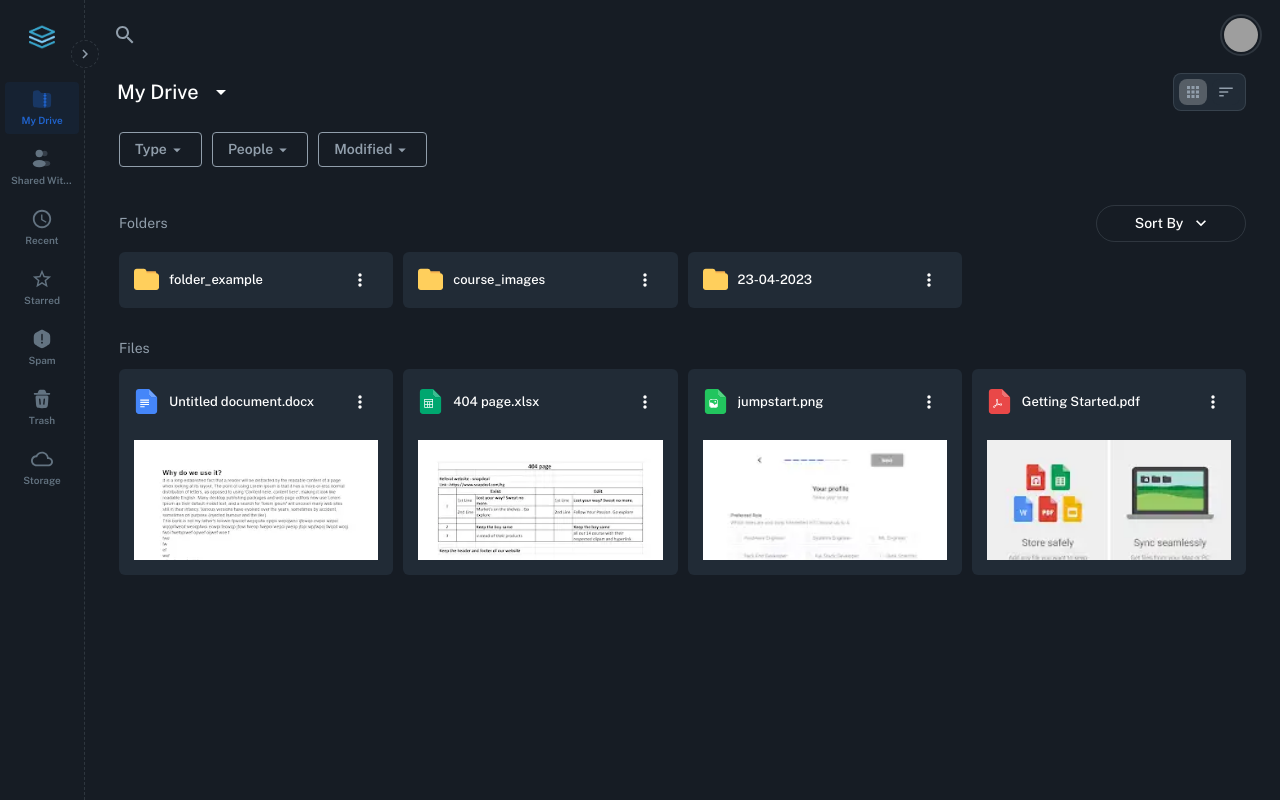
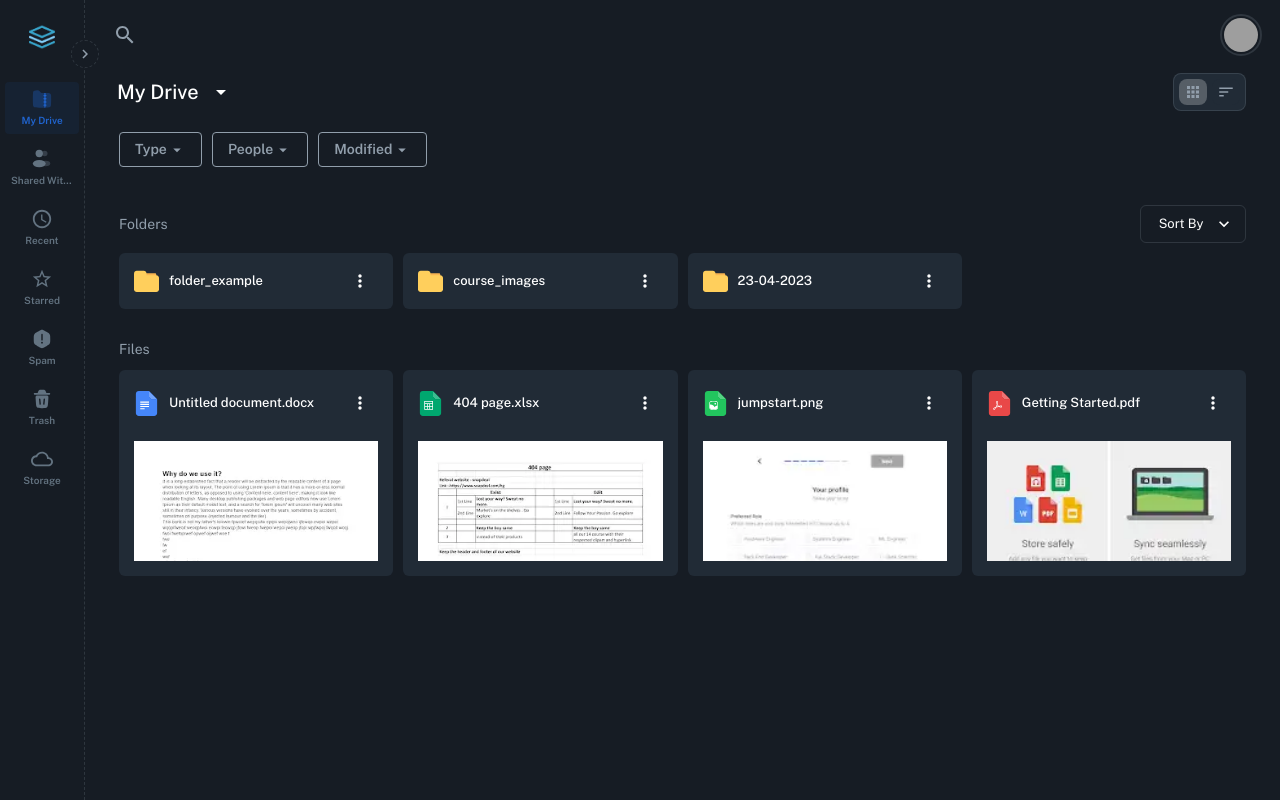
Before and after one commit to jatinnegi/stackdrive-client, a React (Vite) app: page /dashboard in a window 1280 px wide. Built offline with nearby package versions, Linux system fonts and the light colour scheme; grey boxes are pictures that could not be loaded.

Commit message:
Update sort by button styling

```diff
--- a/src/components/Sort.tsx
+++ b/src/components/Sort.tsx
@@ -1,6 +1,13 @@
 import React, { FC, useState } from "react";
 import { SortBy } from "@/redux/slices/resources";
-import { Box, Button, IconButton, Menu, MenuItem } from "@mui/material";
+import {
+  Box,
+  Button,
+  IconButton,
+  Menu,
+  MenuItem,
+  Typography,
+} from "@mui/material";
 import {
   KeyboardArrowDown as KeyboardArrowDownIcon,
   ArrowUpwardRounded as ArrowUpwordIcon,
@@ -90,23 +97,28 @@ const Sort: FC<Props> = ({ sortBy, isOrderAsc, handleSortUpdate }) => {
         sx={{
           textTransform: "capitalize",
           color: "text.primary",
-          borderRadius: "20px",
+          borderRadius: "6px",
           borderWidth: "1px",
           borderStyle: "solid",
           borderColor: "border.primary",
-          py: "5px",
-          width: {
-            xs: "140px",
-            md: "150px",
-          },
-          fontSize: {
-            xs: "12px",
-            md: "14px",
-          },
+          py: 1,
           ":hover": { borderColor: "border.secondary" },
         }}
       >
-        {sortBy ? format(sortBy) : "Sort By"}
+        <Typography
+          sx={{
+            fontSize: {
+              xs: "12px",
+              md: "13px",
+            },
+            width: "50px",
+            overflow: "hidden",
+            whiteSpace: "nowrap",
+            textOverflow: "ellipsis",
+          }}
+        >
+          {sortBy ? format(sortBy) : "Sort By"}
+        </Typography>
       </Button>
       <Menu
         anchorEl={anchorEl}
```
